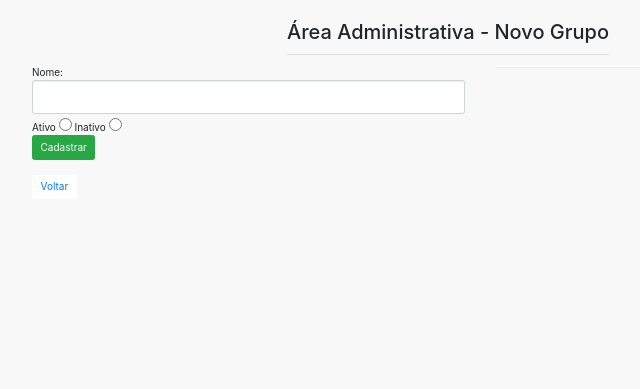
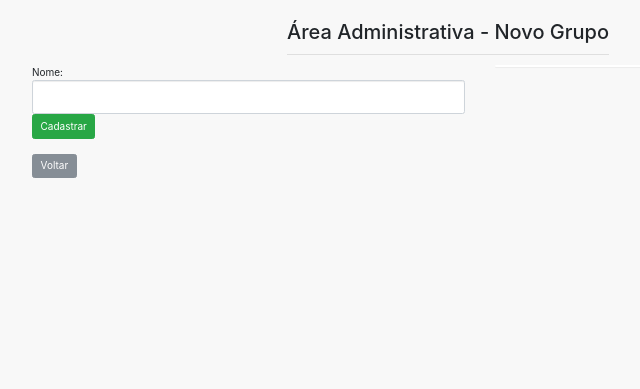
Before and after one commit to E-TrainingCenter/OdontoSystem, a PHP site: page /view/Administracao/Grupo/adicionar.php in a window 1280 px wide. Shown: the part 90-479 px from the top of the page, without its empty margins (68-708 px from the left). Run offline with PHP 8.4, Linux system fonts and the light colour scheme; the visitor is signed in with stand-in values (Sample User, id 1).

Commit message:
fix add groups

```diff
--- a/view/Administracao/Grupo/adicionar.php
+++ b/view/Administracao/Grupo/adicionar.php
@@ -10,6 +10,7 @@ if (isset($_POST['descricao'])) {
 
 	$grupocontroller->CadastrarGrupo($_POST['descricao']);
 
+	header("Location: /OdontoSystem/view/Administracao/Grupo/index.php");
 }
 
 
@@ -29,10 +30,9 @@ if (isset($_POST['descricao'])) {
 			<form method="POST">
 				<div class="form-group">
 					Nome: <input type="text" class="form-control" name="descricao" required>
-					Ativo <input type="radio" name="ativo" name="1"> Inativo <input type="radio" name="ativo" value="0"><br>
 
 					<button type="submit" class="btn btn-success">Cadastrar</button> <br> <br>
-					<button type="submit" class="btn btn-default"><a  href="/OdontoSystem/view/Administracao/Grupo/index.php" >Voltar</a></button>
+					<a class="btn btn-secondary" href="/OdontoSystem/view/Administracao/Grupo/index.php" role="button">Voltar</a>
 				</div>
 			</form>
 		</div>
--- a/view/Mensagem/mensagens_excluidas.php
+++ b/view/Mensagem/mensagens_excluidas.php
@@ -38,6 +38,7 @@ $msgs = $mensagemcontroller->listExcluidos();
                           <th> Remetente </th>
                           <th> Assunto </th>
                           <th> Data </th>
+                          <th> Excluir </th>
                           </tr>
 
                         <?php
```
